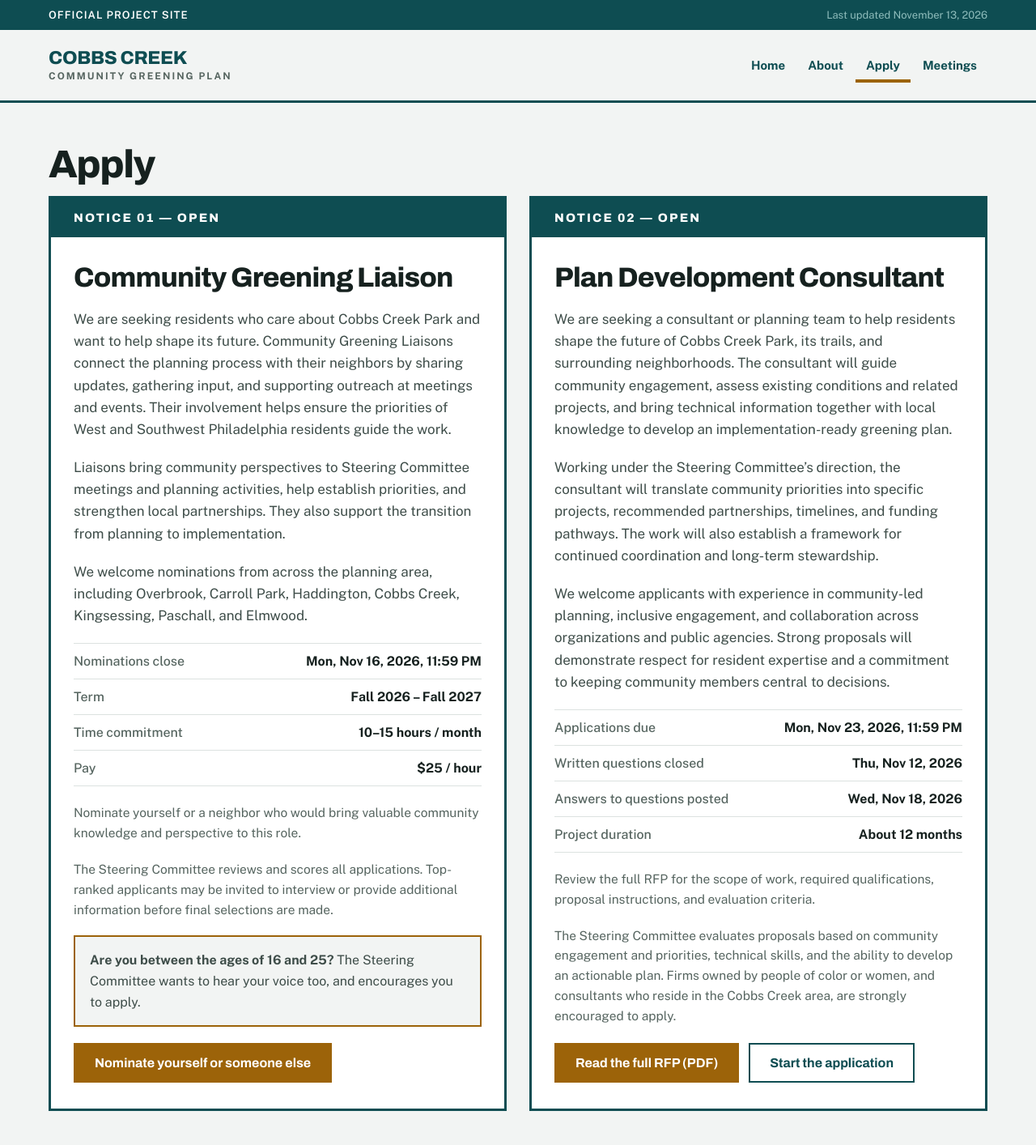
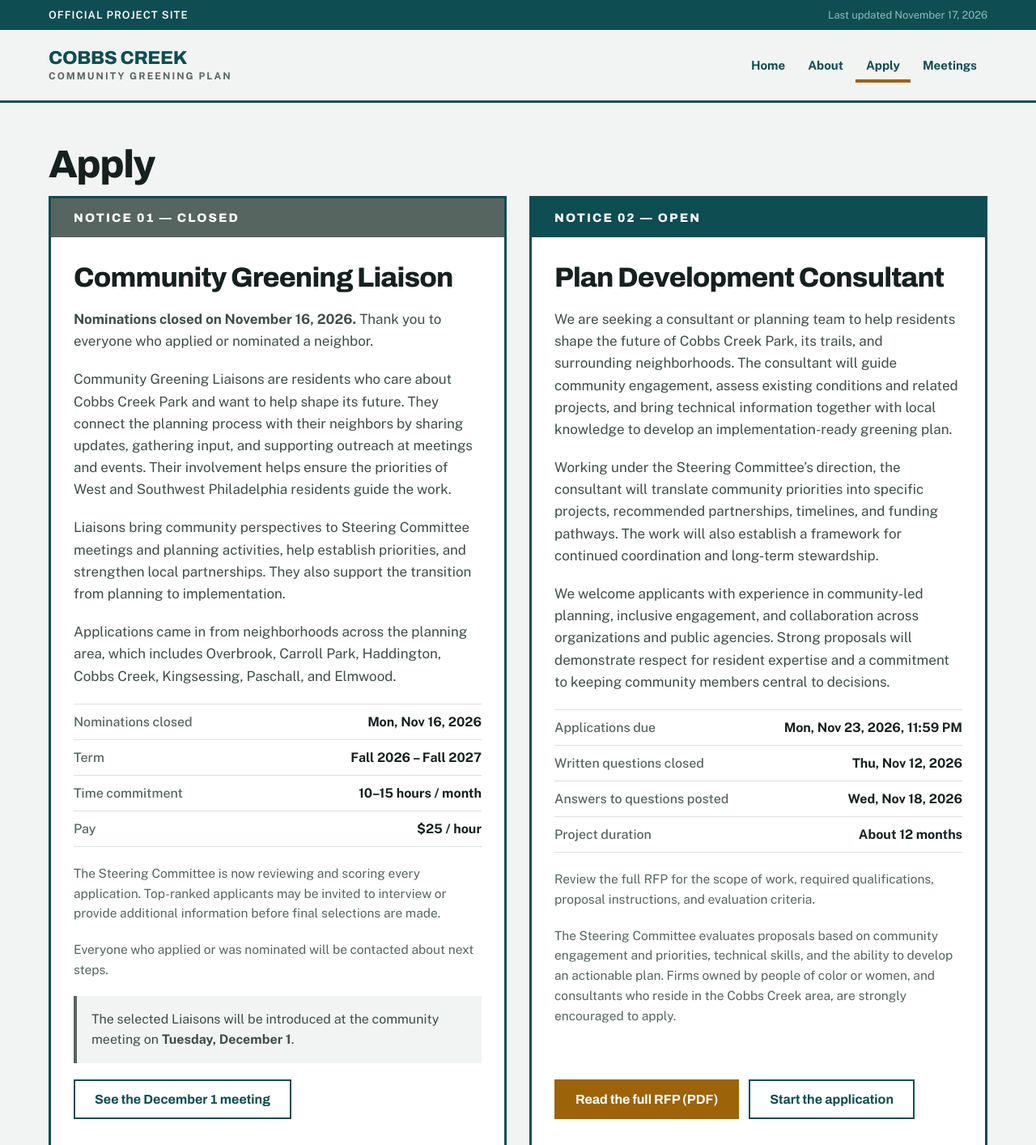
Before and after one commit to jarrynight/cobbs-creek-greening, a plain HTML site: page apply.html in a window 1280 px wide. Shown: the top 1414 px of the page at 81% size. Drawn offline with nearby package versions, Linux system fonts and the light colour scheme.

Commit message:
Add files via upload

```diff
--- a/apply.html
+++ b/apply.html
@@ -57,7 +57,7 @@ a.footer-link:hover { color: #F0C178; }
   <div style="background: #0E4D52; color: #FFFFFF">
     <div style="max-width: 1160px; margin: 0 auto; padding: 11px 32px; display: flex; flex-wrap: wrap; gap: 8px 24px; align-items: center; justify-content: space-between">
       <p style="margin: 0; font-size: 13px; font-weight: 600; letter-spacing: 0.08em; text-transform: uppercase">Official project site</p>
-      <p style="margin: 0; font-size: 13px; color: #8FBDBC">Last updated November 13, 2026</p>
+      <p style="margin: 0; font-size: 13px; color: #8FBDBC">Last updated November 17, 2026</p>
     </div>
   </div>
 
@@ -82,29 +82,30 @@ a.footer-link:hover { color: #F0C178; }
     <div style="display: flex; flex-wrap: wrap; gap: 28px">
 
       <section style="flex: 1 1 420px; min-width: 0; border: 3px solid #0E4D52; display: flex; flex-direction: column">
-        <div style="background: #0E4D52; color: #FFFFFF; padding: 16px 28px; display: flex; flex-wrap: wrap; gap: 16px; align-items: center; justify-content: space-between">
-          <span style="font-family: Archivo, sans-serif; font-size: 15px; font-weight: 800; letter-spacing: 0.14em; text-transform: uppercase">Notice 01 — Open</span>
+        <div style="background: #566560; color: #FFFFFF; padding: 16px 28px; display: flex; flex-wrap: wrap; gap: 16px; align-items: center; justify-content: space-between">
+          <span style="font-family: Archivo, sans-serif; font-size: 15px; font-weight: 800; letter-spacing: 0.14em; text-transform: uppercase">Notice 01 — Closed</span>
         </div>
         <div style="padding: 32px 28px; display: flex; flex-direction: column; gap: 20px; flex-grow: 1; background: #FFFFFF">
           <h2 style="margin: 0; font-family: Archivo, sans-serif; font-size: 34px; line-height: 1.06; font-weight: 800; letter-spacing: -0.025em">Community Greening Liaison</h2>
-          <p style="margin: 0; font-size: 17px; line-height: 1.6; color: #3E4D49">We are seeking residents who care about Cobbs Creek Park and want to help shape its future. Community Greening Liaisons connect the planning process with their neighbors by sharing updates, gathering input, and supporting outreach at meetings and events. Their involvement helps ensure the priorities of West and Southwest Philadelphia residents guide the work.</p>
+          <p style="margin: 0; font-size: 17px; line-height: 1.6; color: #3E4D49"><strong style="font-weight: 700">Nominations closed on November 16, 2026.</strong> Thank you to everyone who applied or nominated a neighbor.</p>
+          <p style="margin: 0; font-size: 17px; line-height: 1.6; color: #3E4D49">Community Greening Liaisons are residents who care about Cobbs Creek Park and want to help shape its future. They connect the planning process with their neighbors by sharing updates, gathering input, and supporting outreach at meetings and events. Their involvement helps ensure the priorities of West and Southwest Philadelphia residents guide the work.</p>
           <p style="margin: 0; font-size: 17px; line-height: 1.6; color: #3E4D49">Liaisons bring community perspectives to Steering Committee meetings and planning activities, help establish priorities, and strengthen local partnerships. They also support the transition from planning to implementation.</p>
-          <p style="margin: 0; font-size: 17px; line-height: 1.6; color: #3E4D49">We welcome nominations from across the planning area, including Overbrook, Carroll Park, Haddington, Cobbs Creek, Kingsessing, Paschall, and Elmwood.</p>
+          <p style="margin: 0; font-size: 17px; line-height: 1.6; color: #3E4D49">Applications came in from neighborhoods across the planning area, which includes Overbrook, Carroll Park, Haddington, Cobbs Creek, Kingsessing, Paschall, and Elmwood.</p>
           <table style="width: 100%; border-collapse: collapse; font-size: 16px; text-align: left">
             <tbody>
-              <tr style="border-top: 1px solid #DCE2E0"><th scope="row" style="font-weight: 500; color: #566560; padding: 12px 0; width: 50%">Nominations close</th><td style="text-align: right; font-weight: 700; padding: 12px 0">Mon, Nov 16, 2026, 11:59 PM</td></tr>
+              <tr style="border-top: 1px solid #DCE2E0"><th scope="row" style="font-weight: 500; color: #566560; padding: 12px 0; width: 50%">Nominations closed</th><td style="text-align: right; font-weight: 700; padding: 12px 0">Mon, Nov 16, 2026</td></tr>
               <tr style="border-top: 1px solid #DCE2E0"><th scope="row" style="font-weight: 500; color: #566560; padding: 12px 0">Term</th><td style="text-align: right; font-weight: 700; padding: 12px 0">Fall 2026 – Fall 2027</td></tr>
               <tr style="border-top: 1px solid #DCE2E0"><th scope="row" style="font-weight: 500; color: #566560; padding: 12px 0">Time commitment</th><td style="text-align: right; font-weight: 700; padding: 12px 0">10–15 hours / month</td></tr>
               <tr style="border-top: 1px solid #DCE2E0; border-bottom: 1px solid #DCE2E0"><th scope="row" style="font-weight: 500; color: #566560; padding: 12px 0">Pay</th><td style="text-align: right; font-weight: 700; padding: 12px 0">$25 / hour</td></tr>
             </tbody>
           </table>
-          <p style="margin: 0; font-size: 15.5px; line-height: 1.6; color: #566560">Nominate yourself or a neighbor who would bring valuable community knowledge and perspective to this role.</p>
-          <p style="margin: 0; font-size: 15.5px; line-height: 1.6; color: #566560">The Steering Committee reviews and scores all applications. Top-ranked applicants may be invited to interview or provide additional information before final selections are made.</p>
-          <div style="background: #F2F4F3; border: 2px solid #9C6309; padding: 16px 18px">
-            <p style="margin: 0; font-size: 16px; line-height: 1.6; color: #3E4D49"><strong style="font-weight: 700">Are you between the ages of 16 and 25?</strong> The Steering Committee wants to hear your voice too, and encourages you to apply.</p>
+          <p style="margin: 0; font-size: 15.5px; line-height: 1.6; color: #566560">The Steering Committee is now reviewing and scoring every application. Top-ranked applicants may be invited to interview or provide additional information before final selections are made.</p>
+          <p style="margin: 0; font-size: 15.5px; line-height: 1.6; color: #566560">Everyone who applied or was nominated will be contacted about next steps.</p>
+          <div style="background: #F2F4F3; border-left: 4px solid #566560; padding: 16px 18px">
+            <p style="margin: 0; font-size: 16px; line-height: 1.6; color: #3E4D49">The selected Liaisons will be introduced at the community meeting on <strong style="font-weight: 700">Tuesday, December 1</strong>.</p>
           </div>
           <div style="margin-top: auto; display: flex; flex-wrap: wrap; gap: 12px">
-            <a href="https://forms.gle/QQstXum1RtbF3QUo8" style="display: inline-block; background: #9C6309; color: #FFFFFF; text-decoration: none; font-family: Archivo, sans-serif; font-size: 16px; font-weight: 700; padding: 16px 26px">Nominate yourself or someone else</a>
+            <a href="meetings.html" style="display: inline-block; background: #FFFFFF; color: #0E4D52; text-decoration: none; font-family: Archivo, sans-serif; font-size: 16px; font-weight: 700; padding: 14px 24px; border: 2px solid #0E4D52">See the December 1 meeting</a>
           </div>
         </div>
       </section>
```
